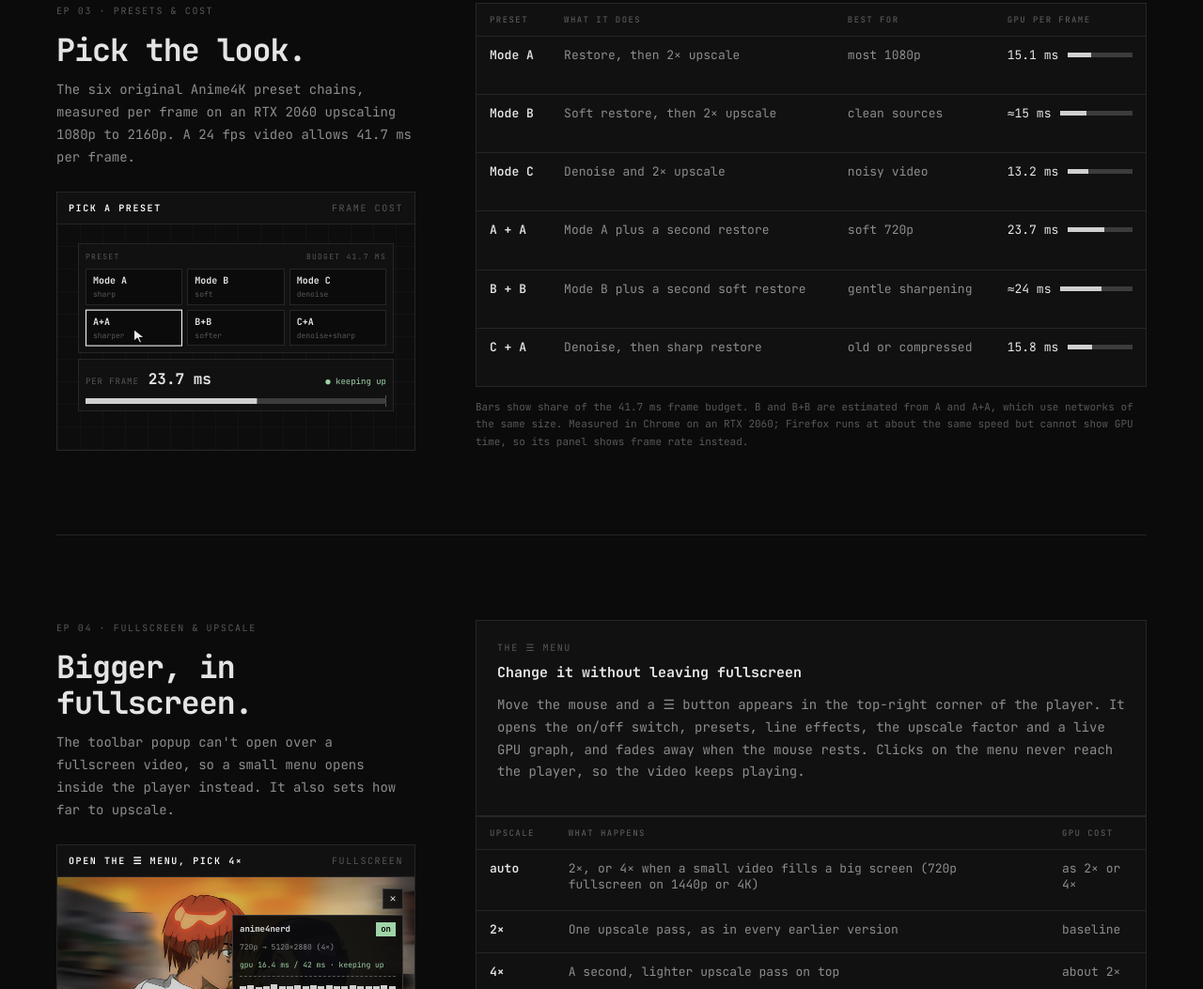
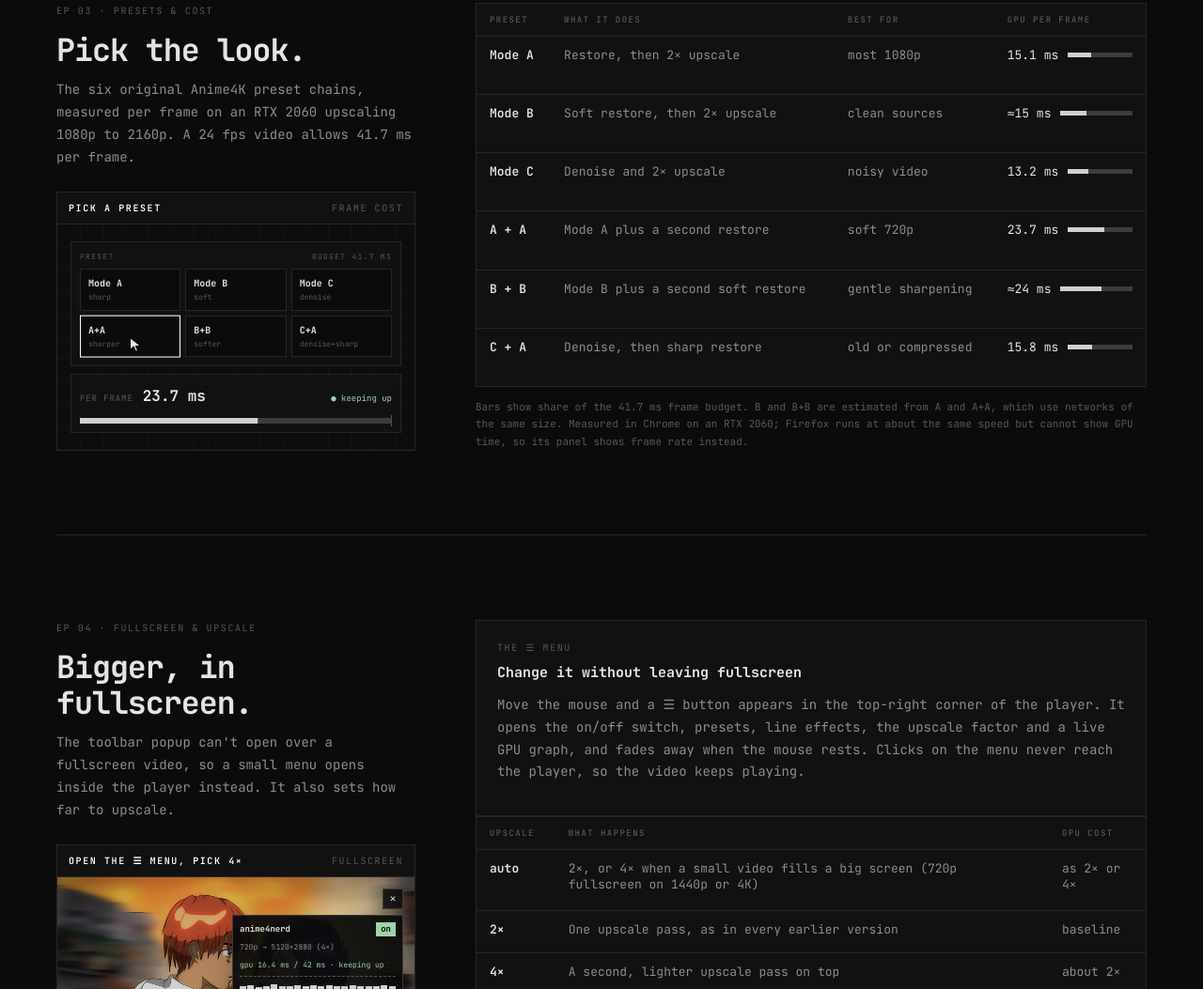
Before and after one commit to creedweb3/anime4nerd, a browser extension: page site/index.html in a window 1280 px wide. Shown: the part 2418-3471 px from the top of the page at 94% size. Drawn offline with Linux system fonts and the light colour scheme.

Commit message:
style(site): even spacing in the preset scene
Centre the preset panels in the scene and size them up slightly so the gap
around them is the same 14px on every side, instead of a tall empty band at
the bottom.

```diff
--- a/site/assets/scenes.css
+++ b/site/assets/scenes.css
@@ -111,12 +111,13 @@
 .scene .menu .it .pin { flex: none; color: var(--faint); }
 
 /* ---------- e · pick a heavier preset, the frame cost moves, still keeping up ---------- */
-.scene .pre { position: absolute; left: 14px; top: 14px; width: 352px; padding: 6px 8px; }
-.scene .pre .pan { border: 1px solid var(--line); background: var(--panel); padding: 7px; margin-bottom: 6px; }
+/* Centred in the stage, so the space around it is even on all sides. */
+.scene .pre { position: absolute; inset: 0; margin: auto; width: 352px; height: fit-content; }
+.scene .pre .pan { border: 1px solid var(--line); background: var(--panel); padding: 9px; margin-bottom: 8px; }
 .scene .pre .pan:last-child { margin-bottom: 0; }
 .scene .pre .phead { font-size: 8px; margin-bottom: 6px; }
 .scene .pre .grid { position: relative; display: grid; grid-template-columns: repeat(3, 1fr); gap: 5px; }
-.scene .pre .t { border: 1px solid var(--line); background: var(--bg); padding: 3px 7px; }
+.scene .pre .t { border: 1px solid var(--line); background: var(--bg); padding: 6px 8px; }
 .scene .pre .t b { display: block; font-size: 10px; }
 .scene .pre .t small { color: var(--faint); font-size: 8px; }
 .scene .pre .sel { position: absolute; left: 0; top: 0; width: calc((100% - 10px) / 3); height: calc((100% - 5px) / 2); border: 1px solid var(--on); pointer-events: none; }
@@ -125,7 +126,7 @@
 .scene .pre .ms b { font-size: 16px; display: inline-grid; }
 .scene .pre .ms b span { grid-area: 1 / 1; }
 .scene .pre .ms .ok { color: var(--ok); font-size: 9px; margin-left: auto; }
-.scene .pre .track { height: 6px; background: var(--bar-dim); margin-top: 6px; position: relative; }
+.scene .pre .track { height: 6px; background: var(--bar-dim); margin-top: 9px; position: relative; }
 .scene .pre .track i { position: absolute; inset: 0; background: var(--bar); transform-origin: left; transform: scaleX(.36); }
 .scene .pre .track s { position: absolute; top: -3px; bottom: -3px; right: 0; border-left: 1px dashed var(--faint); }
 .scene .s5 .cur { animation-name: c5; }
```
